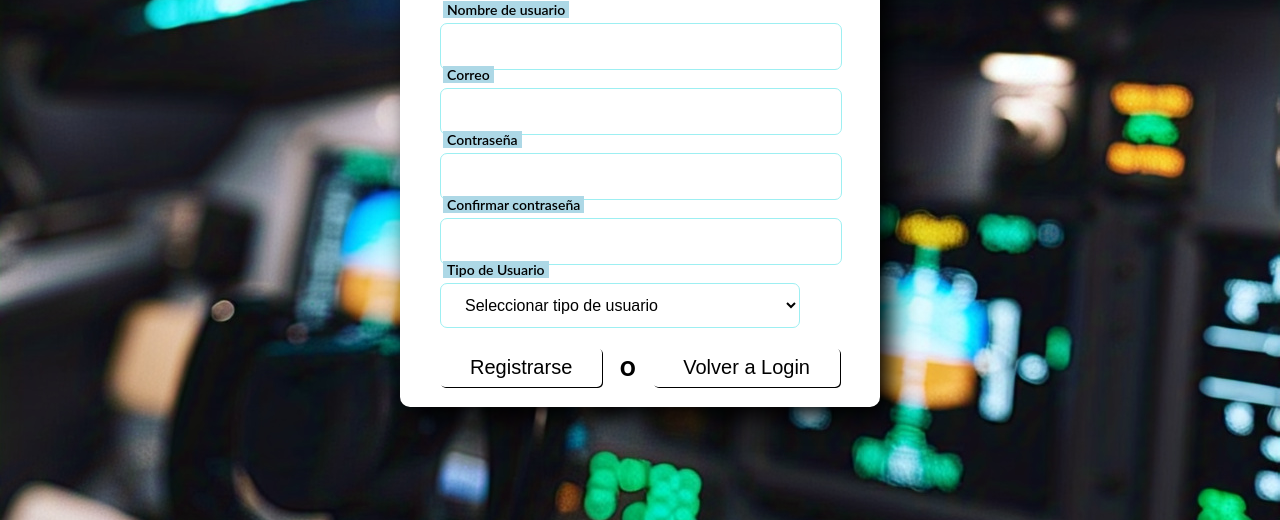
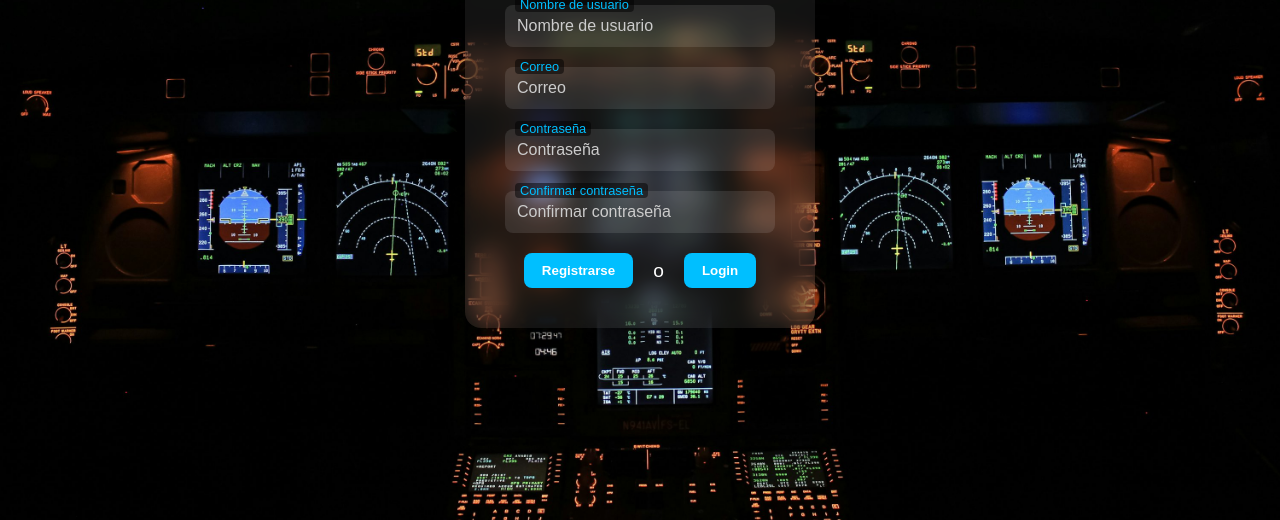
Before and after one commit to Chaskilon34/Proyecto-mcdu-chaski, a plain HTML site: page frontend/pages/register.html in a window 1280 px wide. Shown: the part 280-800 px from the top of the page. Drawn offline with Linux system fonts and the light colour scheme.

Commit message:
ya estan los CSS actalizado y melos ya  sirve al cambiar roles y se elimo el seleccionar roles estoy  haciendo lo de las flechitas para eliminar

```diff
--- a/backend/package.json
+++ b/backend/package.json
@@ -18,6 +18,7 @@
     "dotenv": "^16.5.0",
     "express": "^5.1.0",
     "mysql2": "^3.14.1",
+    "nodemailer": "^7.0.3",
     "nodemon": "^3.1.10"
   }
 }
--- a/frontend/css/login.css
+++ b/frontend/css/login.css
@@ -1,107 +1,98 @@
-body{
+/* Reset */
+* {
+    margin: 0;
+    padding: 0;
     box-sizing: border-box;
-margin: 0;
-padding: 10;
+  }
 
-background: url('../image/tutofondo.jpg') no-repeat center ;
+  /* Fondo */
+  body {
+    font-family: Arial, sans-serif;
+    background: url('../image/cabina.jpg') no-repeat center center fixed;
     background-size: cover;
-background-position: center;
-background-repeat: no-repeat;
-
-/* background: linear-gradient(to right, rgb(7, 15, 88), rgb(33, 68, 88));*/
-font-family: "lato",sans-serif;
-}
-.signupFrm{
+    color: #fff;
+    height: 100vh;
     display: flex;
     justify-content: center;
     align-items: center;
-    height: 50vh;
-    margin-top: 230px;
   }
-.form{
-    background-color: rgb(255, 255, 255);
-    width: 400px;
-    border-radius: 10px;
-    padding: 20px 40px;  /*  40px; 1.valor = medidad ede los 4 laddos   2.valores=  arriba abajo y  izquierda derecha  3.valroes= arriba, izquierda derecha, abajo 4.valroes= medidas de los 4 lados*/
-    box-shadow: 10px  10px 25px;
+
+  /* Contenedor glass */
+  .signupFrm {
+    background: rgba(255, 255, 255, 0.07);
+    backdrop-filter: blur(12px);
+    -webkit-backdrop-filter: blur(12px);
+    padding: 40px;
+    border-radius: 16px;
+    box-shadow: 0 8px 32px rgba(0, 0, 0, 0.3);
+    width: 350px;
   }
-.title{
-    text-align: left;
-    margin-bottom: 50px;
+
+  /* Título */
+  .signupFrm .title {
+    font-size: 1.8rem;
+    margin-bottom: 30px;
+    text-align: center;
+    color: #00bfff;
+    text-shadow: 1px 1px 3px #000;
   }
-.inputContainer{
+
+  /* Inputs */
+  .inputContainer {
     position: relative;
-    height: 45px;
-    width: 90%;
-    margin-bottom: 20px;
+    margin-bottom: 25px; /* 👈 Aumentamos separación */
   }
-.input{
-    position:absolute;
-    top: 0px;
-    left: 0px;
+
+  .input {
     width: 100%;
-    height: 100%;
-    border-radius: 7px;
-    border: 1px solid lightblue;
-    font-size: 16px;
-    padding: 0px 20px;
-    background:none;
+    padding: 12px;
+    border: none;
+    border-radius: 8px;
+    background: rgba(255, 255, 255, 0.1);
+    color: #fff;
+    font-size: 1rem;
     outline: none;
-    z-index: 1  ;
   }
-.label
-{
-    position:absolute;
-    top: 15px;
-    left: 15px;
-    padding: 0px 4px;
-    background-color: rgb(255, 255, 255);
-    color: rgb(0, 0, 0); /* si queda del mism oqcol or que arriba da la ilusio nde desaparecer*/
-    font-size: 16px;
-    transition: 0.5s; /* no sirve */
-    z-index: 0;
+
+  .label {
+    position: absolute;
+    top: -8px;
+    left: 10px;
+    background: rgba(0, 0, 0, 0.5);
+    padding: 0 5px;
+    font-size: 0.8rem;
+    color: #00bfff;
+    border-radius: 4px;
   }
-.placeholder{
-    color: transparent;
-}
-.input:focus + .label{
-    top:  -22px;
-    left: 3px;
-    font-size: 14px;
-    font-weight: 600;
-    z-index: 10;
-    color: rgb(0, 0, 0);
-}
-.input:not(:placeholder-shown) + .label{
-    top:  -22px;
-    left: 3px;
-    font-size: 14px;
-    font-weight: 600;
-    z-index: 10;
-}
-input:focus{
-    border: 2px solid rgb(1, 5, 218); /*  borde del cuadro de texto*/
-}
-.submitBtn{
-    background-color: rgb(255, 255, 255);
-    box-shadow: 1px 1px rgb(0, 0, 0);
-    display: flex;
-    padding: 8px 30px;
-    border: none;
-    border-radius: 5px;
-    font-size: 20px;
-    margin: top 30px;
-    cursor:not-allowe ;  /*cursor */
-}
+
+  /* Botones */
   .buttonGroup {
     display: flex;
-    justify-content: space-between; /* puedes usar space-evenly o gap si prefieres */
-    gap: 10px; /* espacio entre los botones */
-    border: 1px;
+    justify-content: center;
+    align-items: center;
+    gap: 15px; /* 👈 Espacio entre elementos */
+    margin-top: 20px;
+  }
+
+  .submitBtn {
+    padding: 10px 18px;
+    background-color: #00bfff;
+    color: white;
+    border: none;
+    border-radius: 8px;
+    font-weight: bold;
+    cursor: pointer;
+    transition: background-color 0.3s ease;
+    white-space: nowrap;
+  }
+
+  .submitBtn:hover {
+    background-color: #009ace;
   }
 
   .separator {
-    font-size: 28px;
-    font-weight: bold;
-    color: black;
+    color: #fff;
+    font-size: 1.2rem;
+    margin: 0 5px;
+    user-select: none;
   }
--- a/frontend/css/menuPrincialadmin.css
+++ b/frontend/css/menuPrincialadmin.css
@@ -1,31 +1,25 @@
-/* Reset de márgenes y paddings */
+/* Reset */
 * {
     margin: 0;
     padding: 0;
     box-sizing: border-box;
   }
 
-/* Estilos generales */
+  /* Fondo general */
   body {
     font-family: Arial, sans-serif;
     line-height: 1.6;
-
-    background: url('../image/cabina.jpg') no-repeat center ;
+    background: url('../image/cabina.jpg') no-repeat center center fixed;
     background-size: cover;
-    background-position: center;
-    background-repeat: no-repeat;
     color: #ffffff;
-
   }
 
-/* Estilos para el encabezado */
+  /* Encabezado */
   header {
-
     color: #ffffff;
-    padding: 10px 0px;
+    padding: 10px 20px;
     text-align: center;
-    padding-left: 10px;
-    box-shadow:10px 1px #fff;
+    box-shadow: 10px 1px #fff;
   }
 
   header .logo h1 {
@@ -52,124 +46,110 @@ header nav ul li a:hover {
     text-decoration: underline;
   }
 
-/* Estilos para la sección de bienvenida */
-.tutoriales {
-    float:center;
-    margin-top:40px;
-    padding: 80px;
-    border-radius: 1000;
-    box-shadow: 50px 10px 10px rgba(255, 255, 255, 0.1);
-    font-size: 1.0rem;
-
+  /* Tabla moderna estilo cabina */
+  table {
+    width: 90%;
+    margin: 30px auto;
+    border-collapse: collapse;
+    background: rgba(0, 0, 0, 0.6);
+    backdrop-filter: blur(6px);
+    color: #fff;
+    border-radius: 12px;
+    overflow: hidden;
+    box-shadow: 0 0 20px rgba(255, 255, 255, 0.15);
   }
 
-
-.comentarios h2 {
-    font-size: 1.2rem;
-    color: #000000;
-    margin-bottom: 5px;
-}
-.actualizaciones{
-    font-size: 0.7rem;
-    color: #000000;
-    margin-bottom: 5px
+  thead {
+    background-color: rgba(255, 255, 255, 0.2);
+    font-weight: bold;
   }
 
-/* Estilos para el pie de página */
-footer {
+  thead th, tbody td {
+    padding: 12px 15px;
     text-align: center;
-    padding: 10px 0;
-    background-color: #000000;
-    color: #ffffff;
-    position: fixed;
-    width: 100%;
-    bottom: 0;
+    border-bottom: 1px solid rgba(255, 255, 255, 0.1);
   }
 
-
-
-/* Estilos para el contenedor */
-.contenedor {
-    overflow: auto; /* Para evitar que el contenido se desborde */
+  tbody tr:hover {
+    background-color: rgba(255, 255, 255, 0.1);
   }
 
-/* Cuadro de tutoriales */
-.tutoriales {
-    float: left;
-    width: 15%;
-    padding: 20px;
-    border-radius: 1000;
-    margin-top: 19px;
-    top: 20%; left: 240px;
-    position: absolute;
-    border:solid#827575;
+  /* Select estilo cockpit */
+  select {
+    padding: 6px 10px;
+    border-radius: 6px;
+    border: none;
+    background-color: #222;
+    color: #fff;
+    outline: none;
+    font-size: 0.9rem;
   }
 
-/* Cuadro comentarios */
-.comentarios {
-    float: left;
-    width: 15%;
+  select option {
+    background-color: #000;
+    color: #fff;
+  }
+
+  /* Botón de acción */
+  button {
+    padding: 6px 12px;
+    background-color: #00bfff;
+    color: white;
+    border: none;
+    border-radius: 6px;
+    cursor: pointer;
+    font-weight: bold;
+    transition: background-color 0.3s ease;
+  }
+
+  button:hover {
+    background-color: #009ace;
+  }
+
+  /* Títulos y secciones */
+  h1, h2 {
+    text-align: center;
+    margin-top: 20px;
+    text-shadow: 1px 1px 4px #000;
+  }
+
+  h1 {
+    font-size: 2.2rem;
+    color: #00bfff;
+  }
+
+  h2 {
+    font-size: 1.5rem;
+    margin-bottom: 15px;
+  }
+
+  /* Secciones */
+  section {
+    margin: 20px auto;
+    max-width: 1000px;
     padding: 20px;
-    border-radius: 1000;
-    margin-top: 159px;
-    position:absolute;
-    top: 20%; left: 240px;
-    border:solid#827575;
+    background-color: rgba(0, 0, 0, 0.4);
+    border-radius: 12px;
+    box-shadow: 0 0 10px rgba(255, 255, 255, 0.1);
   }
-/* Cuadro actualizaciones */
-.actualizaciones{
 
-        float: left;
-        width: 15%;
-        padding: 20px;
-        border-radius: 1000;
-        margin-top: 282px;
-        position:absolute;
-        top: 20%; left: 240px;
-        border:solid#827575;
-        font-size: 13px;
+  /* Enlace volver */
+  a {
+    color: #ffffff;
+    text-decoration: none;
+    margin-left: 20px;
+    display: inline-block;
+    margin-top: 10px;
+  }
 
+  a:hover {
+    text-decoration: underline;
   }
-.introduccion{
-    float: right;
-    width: 47%;
-    padding:20px;
 
-    margin:90px;
-    align-items:center;
-    color:rgb(19, 14, 14);
-    height:100%;
-    border-width: 2px;
+  /* Etiqueta de construcción */
+  p {
+    text-align: center;
+    font-style: italic;
+    opacity: 0.8;
+    color: #ccc;
   }
- .introduccion h3 {
-font-size: 18px;
-color: #ffffff;
-height: 500px;
-overflow: hidden;
- }
- .emulador{
-    float: left;
-        width: 15%;
-        padding: 20px;
-        border-radius: 1000;
-
-        margin-top: 282px;
-        position:absolute;
-        top: 33%; left: 240px;
-        border:solid#827575;
-
- }
- a{
-    text-decoration:none;
-    color: #ffffff;
- }
- .glass-box {
-    background: rgba(255, 255, 255, 0.15); /* Fondo blanco semitransparente */
-    backdrop-filter: blur(10px);           /* Efecto de desenfoque */
-    -webkit-backdrop-filter: blur(10px);   /* Soporte para Safari */
-    border-radius: 16px;
-    border: 1px solid rgba(255, 255, 255, 0.3);
-    padding: 20px;
-    color: white;                          /* Opcional: si el fondo es oscuro */
-    box-shadow: 0 4px 30px rgba(0, 0, 0, 0.1);
-}
--- a/frontend/css/registro.css
+++ b/frontend/css/registro.css
@@ -1,112 +1,101 @@
-body{
-    box-sizing: border-box;
+/* Reset */
+* {
     margin: 0;
     padding: 0;
+    box-sizing: border-box;
+  }
 
-    background: url('../image/fondologin_y_registro.jpg') no-repeat center ;
+  /* Fondo general */
+  body {
+    font-family: Arial, sans-serif;
+    background: url('../image/cabina.jpg') no-repeat center center fixed;
     background-size: cover;
-    background-position: center;
-    background-repeat: no-repeat;
-
-    font-family: "lato",sans-serif;
-    }
-    .signupFrm{
+    color: #fff;
+    height: 100vh;
     display: flex;
     justify-content: center;
     align-items: center;
-        height: 50vh;
-        margin-top: 230px;
   }
-    .form{
-        background-color: rgb(255, 255, 255);
-        width: 400px;
-        border-radius: 10px;
-        padding: 20px 40px;  /*  40px; 1.valor = medidad ede los 4 laddos   2.valores=  arriba abajo y  izquierda derecha  3.valroes= arriba, izquierda derecha, abajo 4.valroes= medidas de los 4 lados*/
-        box-shadow: 10px  10px 25px;
+
+  /* Contenedor del formulario */
+  .signupFrm {
+    background: rgba(255, 255, 255, 0.07);
+    backdrop-filter: blur(12px);
+    -webkit-backdrop-filter: blur(12px);
+    padding: 40px;
+    border-radius: 16px;
+    box-shadow: 0 8px 32px rgba(0, 0, 0, 0.3);
+    width: 350px;
   }
-    .title{
-        text-align: left;
-        margin-bottom: 50px;
+
+  /* Título */
+  .signupFrm .title {
+    font-size: 1.8rem;
+    margin-bottom: 20px;
+    text-align: center;
+    color: #00bfff;
+    text-shadow: 1px 1px 3px #000;
   }
-    .inputContainer{
+
+  /* Contenedores de inputs */
+  .inputContainer {
     position: relative;
-        height: 45px;
-        width: 90%;
     margin-bottom: 20px;
   }
-    .input{
-        position:absolute;
-        top: 0px;
-        left: 0px;
+
+  .input {
     width: 100%;
-        height: 100%;
-        border-radius: 7px;
-        border: 1px solid rgb(157, 239, 242);
-        font-size: 16px;
-        padding: 0px 20px;
-        background:none;
+    padding: 12px;
+    border: none;
+    border-radius: 8px;
+    background: rgba(255, 255, 255, 0.1);
+    color: #fff;
+    font-size: 1rem;
     outline: none;
-        z-index: 1  ;
   }
-    .label
-    {
-        position:absolute;
-        top: 15px;
-        left: 15px;
-        padding: 0px 4px;
-        background-color: lightblue;
-        color: rgb(0, 0, 0); /* si queda del mism oqcol or que arriba da la ilusio nde desaparecer*/
-        font-size: 16px;
-        transition: 0.5s; /* no sirve */
-        z-index: 0;
+
+  .input::placeholder {
+    color: #ccc;
   }
-    .placeholder{
-        color: transparent;
+
+  .label {
+    position: absolute;
+    top: -8px;
+    left: 10px;
+    background: rgba(0, 0, 0, 0.5);
+    padding: 0 5px;
+    font-size: 0.8rem;
+    color: #00bfff;
+    border-radius: 4px;
   }
-    .input:focus + .label{
-        top:  -22px;
-        left: 3px;
-        font-size: 14px;
-        font-weight: 600;
-        z-index: 10;
-        color: rgb(0, 0, 0);
-    }
-    .input:not(:placeholder-shown) + .label{
-        top:  -22px;
-        left: 3px;
-        font-size: 14px;
-        font-weight: 600;
-        z-index: 10;
-    }
-    input:focus{
-        border: 2px solid rgb(1, 5, 218); /*  borde del cuadro de texto*/
-    }
-    .submitBtn{
-        background-color: rgb(255, 255, 255);
-        box-shadow: 1px 1px rgb(0, 0, 0);
-        display: flex;
-        padding: 8px 30px;
-        border: none;
-        border-radius: 5px;
-        font-size: 20px;
-        margin: top 30px;
-        cursor:not-allowe ;  /*cursor */
-    }
+
   .buttonGroup {
     display: flex;
-        justify-content: space-between; /* puedes usar space-evenly o gap si prefieres */
-        gap: 10px; /* espacio entre los botones */
+    justify-content: center;
+    align-items: center;
+    gap: 15px; /* 👈 Espacio entre elementos */
+    margin-top: 20px;
+  }
+
+  .submitBtn {
+    padding: 10px 18px;
+    background-color: #00bfff;
+    color: white;
+    border: none;
+    border-radius: 8px;
+    font-weight: bold;
+    cursor: pointer;
+    transition: background-color 0.3s ease;
+    white-space: nowrap;
+  }
+
+  .submitBtn:hover {
+    background-color: #009ace;
   }
 
   .separator {
-        font-size: 28px;
-        font-weight: bold;
-        color: black;
+    color: #fff;
+    font-size: 1.2rem;
+    margin: 0 5px;
+    user-select: none;
   }
-      .mensaje-error {
-        color: red;
-        display: none; /* Se muestra cuando hay error en las contraseñas */
-        margin-top: 5px;
-        font-size: 14px;
-        text-align: center;
-      }
--- a/frontend/js/login.js
+++ b/frontend/js/login.js
@@ -13,8 +13,8 @@ document.getElementById('loginForm').addEventListener('submit', async (e) => {
   const data = await res.json();
 
   if (res.status === 200) {
-    localStorage.setItem('tipo', data.tipo);
-    localStorage.setItem('nombre', data.nombre);
+    sessionStorage.setItem('tipo', data.tipo);
+    sessionStorage.setItem('nombre', data.nombre);
     alert(data.message);
     window.location.href = 'menuPrincipal.html';
   } else {
--- a/frontend/js/register.js
+++ b/frontend/js/register.js
@@ -5,7 +5,7 @@ document.getElementById('registerForm').addEventListener('submit', async (e) =>
   const correo = document.getElementById('correo').value.trim();
   const contraseña = document.getElementById('clave').value.trim();
   const confirmar = document.getElementById('confirmarClave').value.trim();
-  const tipo = 'Entusiasta'; // Forzamos el tipo
+  const tipo = 'Aspirante'; // Forzamos el tipo
 
   const mensajeError = document.getElementById('mensajeError');
 
--- a/frontend/pages/register.html
+++ b/frontend/pages/register.html
@@ -12,37 +12,28 @@
 <body>
   <div class="signupFrm">
     <div class="visual">
+      <!-- fragmento corregido -->
 <form id="registerForm" class="form">
   <h1 class="title">Registro</h1>
 
   <div class="inputContainer">
-          <input type="text" id="nombre" class="input" required />
+    <input type="text" id="nombre" class="input" required placeholder="Nombre de usuario" />
     <label class="label">Nombre de usuario</label>
   </div>
 
   <div class="inputContainer">
-          <input type="email" id="correo" class="input" required />
+    <input type="email" id="correo" class="input" required placeholder="Correo" />
     <label class="label">Correo</label>
   </div>
 
   <div class="inputContainer">
-          <input type="password" id="clave" class="input" required />
+    <input type="password" id="clave" class="input" required placeholder="Contraseña" />
     <label class="label">Contraseña</label>
   </div>
 
   <div class="inputContainer">
-          <input type="password" id="confirmarClave" class="input" required />
+    <input type="password" id="confirmarClave" class="input" required placeholder="Confirmar contraseña" />
     <label class="label">Confirmar contraseña</label>
-        </div>
-
-        <div class="inputContainer">
-          <select id="tipo" class="input" required>
-            <option value="" disabled selected>Seleccionar tipo de usuario</option>
-            <option value="Aspirante">Aspirante</option>
-            <option value="Piloto">Piloto</option>
-            <option value="admin">Administrador</option>
-          </select>
-          <label class="label">Tipo de Usuario</label>
   </div>
 
   <div id="mensajeError" class="mensaje-error" style="display: none;">
@@ -52,9 +43,10 @@
   <div class="buttonGroup">
     <button type="submit" class="submitBtn">Registrarse</button>
     <span class="separator">o</span>
-          <button type="button" class="submitBtn" onclick="window.location.href='login.html'">Volver a Login</button>
+    <button type="button" class="submitBtn" onclick="window.location.href='login.html'">Login</button>
   </div>
 </form>
+
     </div>
   </div>
 
```
Also changed, not shown: backend/controllers/authController.js (+6 -1 lines), backend/utils/emailermensaje.js (added, +28 -0 lines), frontend/js/menuPrincipal.js (+12 -2 lines), frontend/js/panelAdmin.js (+29 -5 lines), 2 other files. Lines whose indentation alone changed are shown as unchanged.
